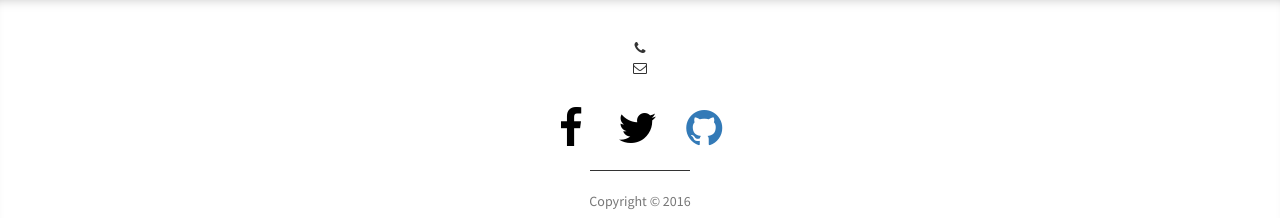
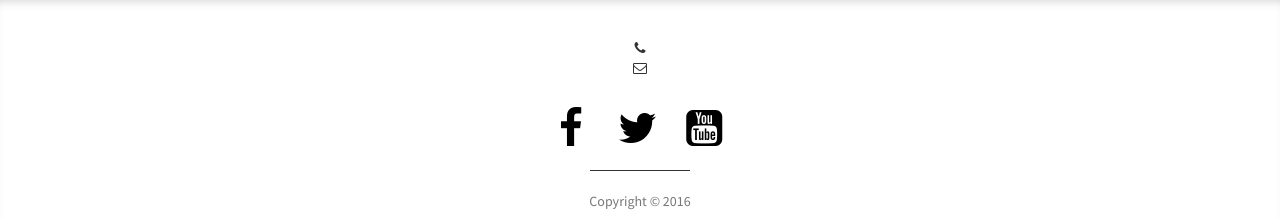
Before and after one commit to baldellig/italienisch, a Jekyll site: the page built from index.html, in a window 1280 px wide. Shown: the part 1991-2209 px from the top of the page. Built offline with Jekyll 4.4.1, drawn with Linux system fonts in a browser that asks for light colours.

Commit message:
new posts

```diff
--- a/_includes/footer.html
+++ b/_includes/footer.html
@@ -23,7 +23,7 @@
             <a href="https://twitter.com/{{ site.twitter_username }}"><i class="fa fa-twitter fa-fw fa-3x"></i></a>
           </li>
           <li>
-            <a href="https://github.com/{{ site.github_username }}"><i class="fa fa-github fa-fw fa-3x"></i></a>
+            <a href="https://youtube.com/{{ site.youtube_username }}"><i class="fa fa-youtube-square fa-fw fa-3x"></i></a>
           </li>
         </ul>
         <hr class="small">
```
Also changed, not shown: font-awesome/css/font-awesome.min.css.
